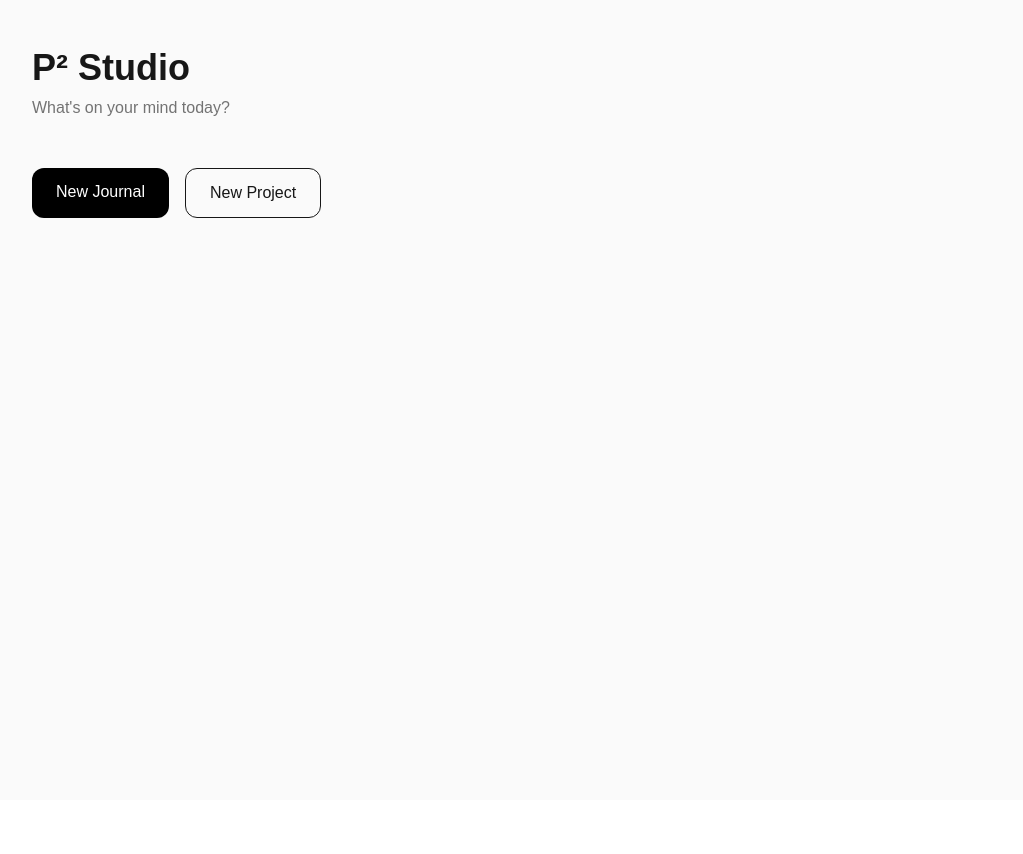
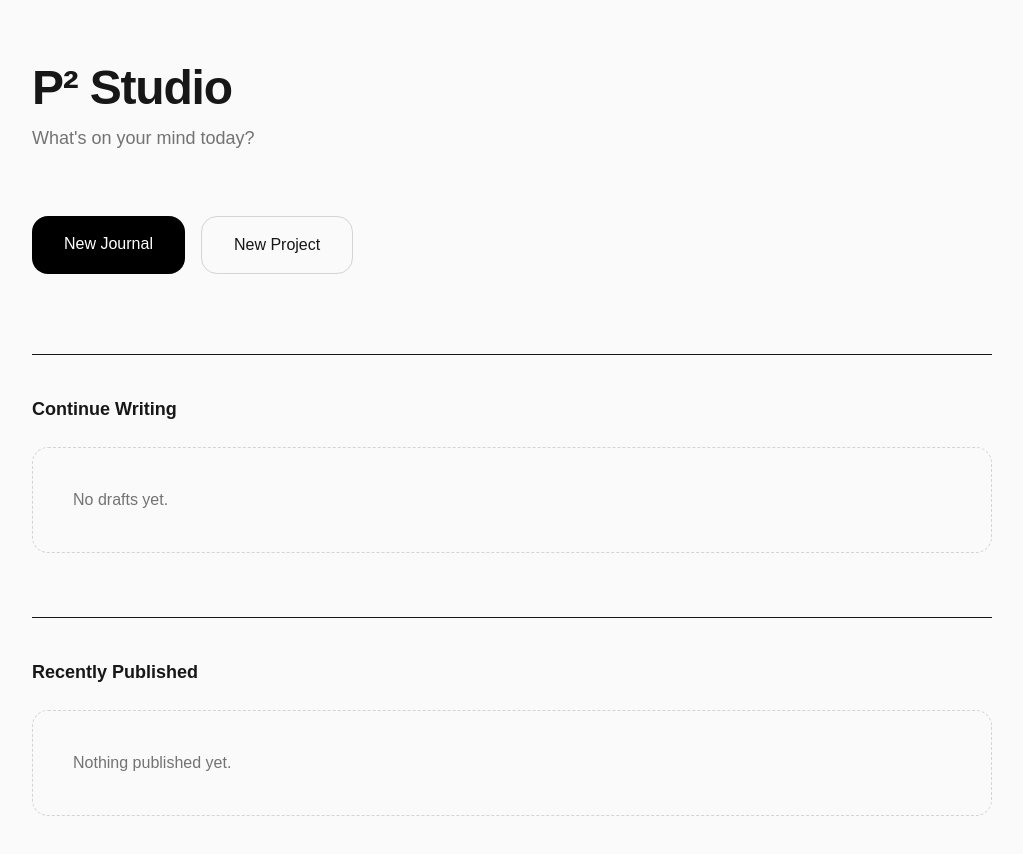
Before and after one commit to psquare99/studio, a Next.js app: page / in a window 1280 px wide. Shown: the top 854 px of the page, without its empty margins (128-1151 px from the left). Before the commit the page ends 800 px from the top, so only its background shows below. Built offline with nearby package versions, Linux system fonts and the light colour scheme.

Commit message:
feat: create workspace homepage

```diff
--- a/app/page.tsx
+++ b/app/page.tsx
@@ -1,25 +1,59 @@
 import Link from "next/link";
+
 export default function HomePage() {
   return (
     <main className="min-h-screen bg-neutral-50">
-      <div className="mx-auto flex h-screen max-w-5xl flex-col px-8 py-12">
-        <h1 className="text-4xl font-bold">P² Studio</h1>
+      <div className="mx-auto flex min-h-screen max-w-5xl flex-col px-8 py-16">
 
-        <p className="mt-2 text-neutral-500">
+        <header>
+          <h1 className="text-5xl font-bold tracking-tight">
+            P² Studio
+          </h1>
+
+          <p className="mt-3 text-lg text-neutral-500">
             What's on your mind today?
           </p>
-<div className="mt-12 flex gap-4">
+        </header>
+
+        <section className="mt-16 flex gap-4">
+
           <Link
             href="/editor"
-    className="rounded-xl bg-black px-6 py-3 text-white transition hover:bg-neutral-800"
+            className="rounded-2xl bg-black px-8 py-4 text-white transition hover:bg-neutral-800"
           >
             New Journal
           </Link>
 
-  <button className="rounded-xl border px-6 py-3 transition hover:bg-neutral-100">
+          <button className="rounded-2xl border border-neutral-300 px-8 py-4 transition hover:bg-neutral-100">
             New Project
           </button>
+
+        </section>
+
+        <section className="mt-20 border-t pt-10">
+
+          <h2 className="text-lg font-semibold">
+            Continue Writing
+          </h2>
+
+          <div className="mt-6 rounded-2xl border border-dashed border-neutral-300 p-10 text-neutral-500">
+            No drafts yet.
           </div>
+
+        </section>
+
+        <section className="mt-16 border-t pt-10">
+
+          <h2 className="text-lg font-semibold">
+            Recently Published
+          </h2>
+
+          <div className="mt-6 rounded-2xl border border-dashed border-neutral-300 p-10 text-neutral-500">
+            Nothing published yet.
+          </div>
+
+        </section>
+
       </div>
     </main>
   );
```
Lines whose indentation alone changed are shown as unchanged.
